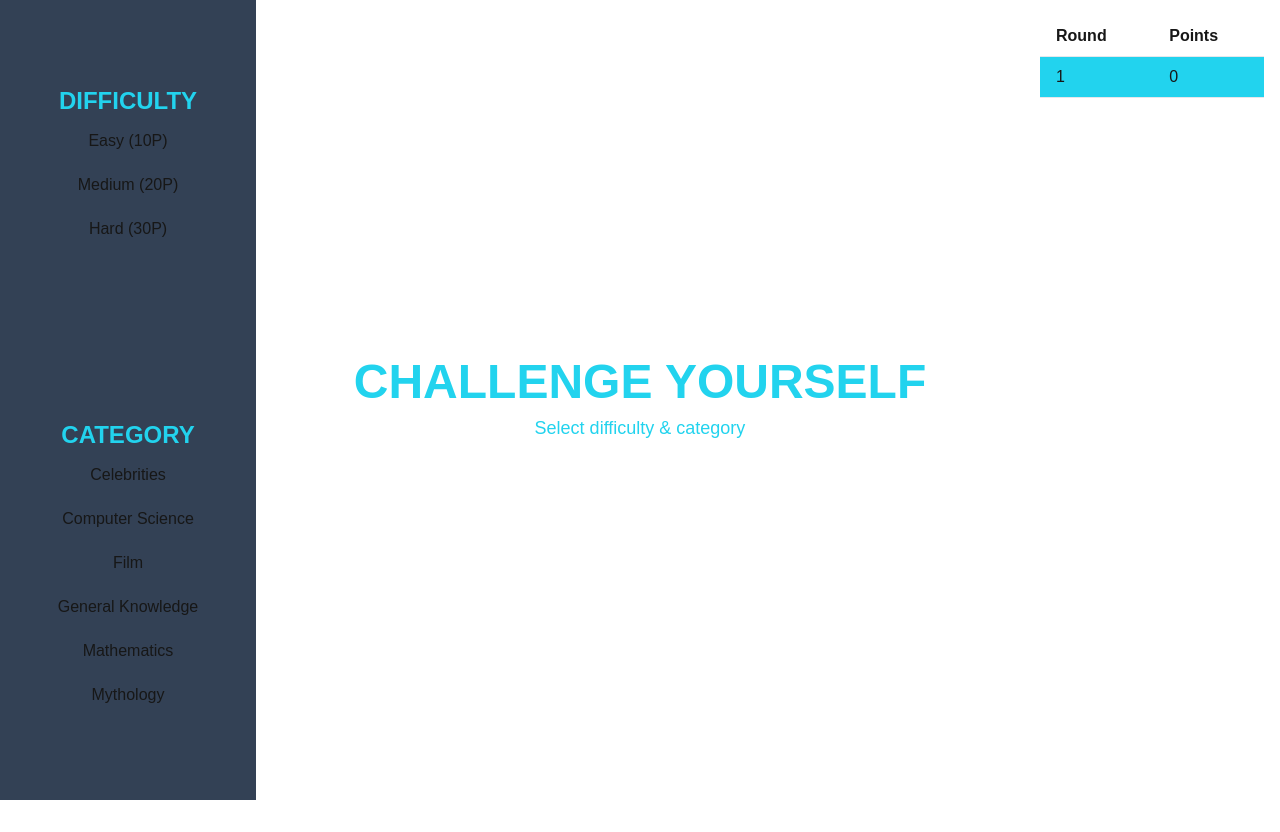
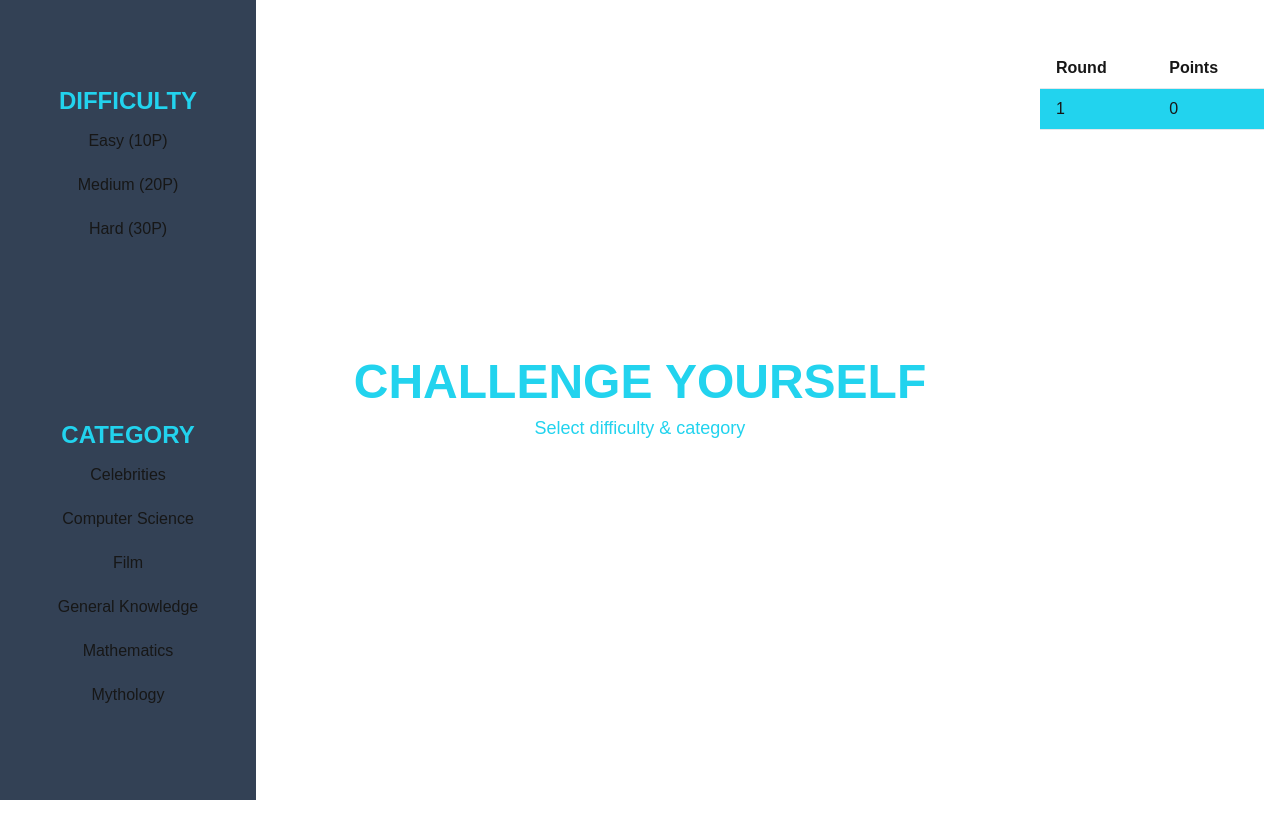
Before and after one commit to SanBal/quiz-game, a Next.js app: page / in a window 1280 px wide. Before the commit the page ends 800 px from the top, so only its background shows below. Built offline with nearby package versions, Linux system fonts and the light colour scheme.

Commit message:
- fix: align third colum content to second one - fix: center points for question - fix: reduce space between submit and next button

```diff
--- a/app/components/PointsForQuestion.tsx
+++ b/app/components/PointsForQuestion.tsx
@@ -26,7 +26,7 @@ const PointsForQuestion: React.FC<PointsForQuestionProps> = ({ points, version }
 
     return (
         isVisible && points !== null && (
-            <div className={`${fadeClass} absolute bottom-32 right-4 text-7xl ${textColorClass}`}>
+            <div className={`${fadeClass} absolute bottom-32 right-32 text-7xl ${textColorClass}`}>
                 <div>+{points}P</div>
             </div>
         )
--- a/app/components/QuestionView.tsx
+++ b/app/components/QuestionView.tsx
@@ -73,7 +73,7 @@ const QuestionView: React.FC<QuestionViewProperties> = ({ question, onAnswerSubm
                     {decodeHTML(answer)}
                 </div>
             ))}
-            <div className="flex flex-row justify-around w-full max-w-[600px] gap-2 md:gap-4">
+            <div className="flex flex-row justify-center w-full max-w-[600px] gap-2 md:gap-4">
                 <button
                     className={`mt-4 px-4 md:px-6 py-2 md:py-3 rounded-lg text-sm md:text-lg font-medium
             ${isSubmitEnabled ? 'bg-blue-500 text-white cursor-pointer' : 'bg-gray-300 text-gray-700 cursor-not-allowed'}`}
--- a/app/page.tsx
+++ b/app/page.tsx
@@ -137,7 +137,7 @@ export default function Home() {
       </div>
 
       {/* Right Column (20%) */}
-      <div className="col-span-10 md:col-span-2 flex flex-col h-full">
+      <div className="col-span-10 md:col-span-2 flex flex-col h-full mt-8">
         <StatsView points={pointsPerRound} currentRound={round}></StatsView>
         <PointsForQuestion points={pointsForQuestion} version={pointsForQuestionVersion} />
       </div>
```
